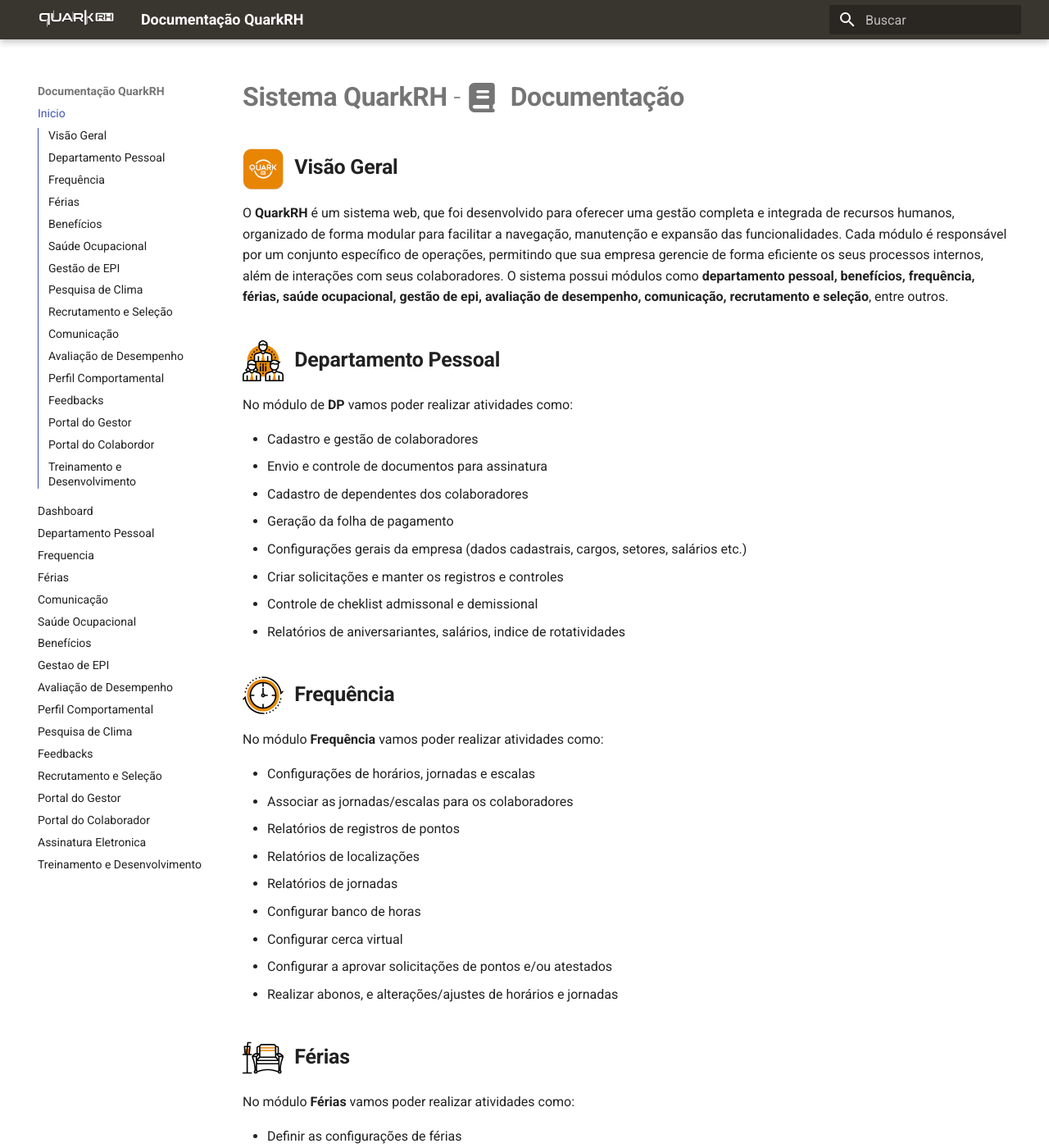
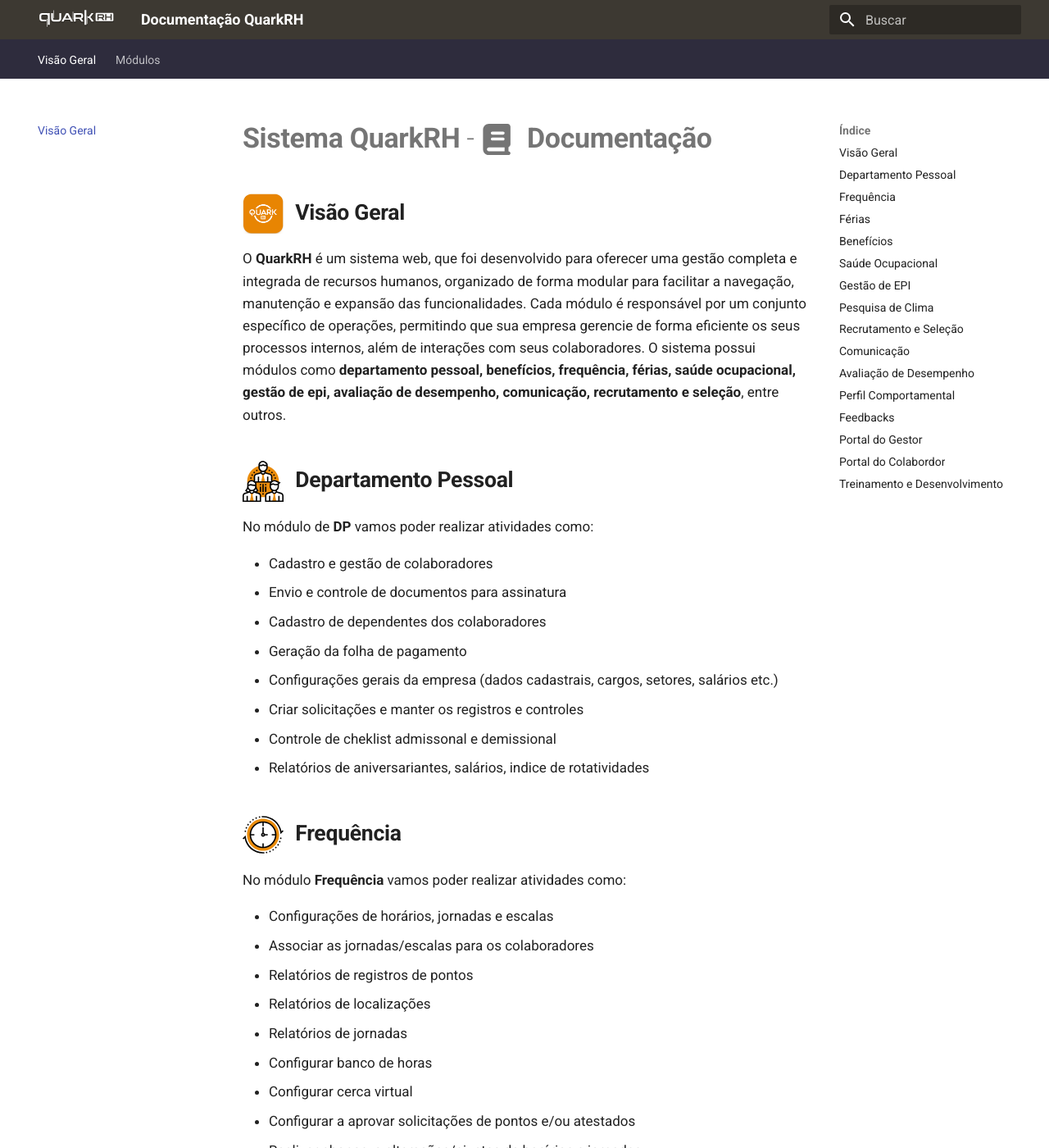
Before and after one commit to SaraivaMelo/documentacao, an MkDocs documentation site: the page built from docs/index.md, in a window 1280 px wide and 1400 px high. Shown: the whole window at 82% size. Built offline with MkDocs 1.6.1 and Material for MkDocs 9.7.7, drawn with Linux system fonts in a browser that asks for light colours.

Commit message:
Ajustado a tela inicial e inicado o módulo DP

```diff
--- a/docs/assets/css/default.css
+++ b/docs/assets/css/default.css
@@ -1,6 +1,33 @@
 .md-header {
-  background-color: #39352F;
+  background-color: #3D3932;
 }
+
+.md-tabs {
+  background-color: #2e2c3d;
+}
+
+.md-typeset {
+  font-size: 17px;
+}
+
+/* Aplica um tamanho de fonte padronizado para todos os tipos de admonitions */
+.md-typeset .admonition,
+.md-typeset details {
+  font-size: 16px; /* Altere para o tamanho desejado */
+}
+
+
+/* Cor dos textos das abas */
+.md-tabs__link {
+  color: white;
+}
+
+/* Cor da aba ativa (opcional, para destacar) */
+.md-tabs__link--active {
+  color: #EA8C0C;
+  font-weight: bold;
+}
+
 .icon_default_size{
   width: 50px;
   height: 50px;
--- a/docs/assets/css/tables.css
+++ b/docs/assets/css/tables.css
@@ -1,3 +1,4 @@
+
 /* Estiliza todas as tabelas */
 table {
     border-collapse: collapse;
--- a/mkdocs.yml
+++ b/mkdocs.yml
@@ -3,42 +3,51 @@ site_description: Documentação técnica do projeto
 
 theme:
   name: material
-  palette:
-    scheme: custom
-    primary: '#39352F'
-    accent: '#EA8C0C'
+  custom_dir: docs/assets
+  language: pt-BR
+
   logo: assets/img/logo.svg
   favicon: assets/img/logo.svg
-  custom_dir: docs/assets
 
-  language: pt-BR
+  palette:
+    scheme: default
+    primary: '#3D3932'
+    accent: '#EA8C0C'
+
   features:
-    - navigation.sections
+    - navigation.tabs
     - navigation.expand
     - navigation.instant
-    - toc.integrate
+    - content.code.annotate
+    - content.tabs.link
+
   icon:
     repo: fontawesome/brands/github
 
 nav:
-  - Inicio: 'index.md'
-  - Dashboard: 'dashboard.md'
-  - Departamento Pessoal: 'dp.md'
-  - Frequencia: 'frequencia.md'
-  - Férias: 'ferias.md'
-  - Comunicação: 'comunicacao.md'
-  - Saúde Ocupacional: 'so.md'
-  - Benefícios: 'beneficios.md'
-  - Gestao de EPI: 'epi.md'
-  - Avaliação de Desempenho: 'avaliacao.md'
-  - Perfil Comportamental: 'perfil.md'
-  - Pesquisa de Clima: 'pesquisa.md'
-  - Feedbacks: 'feedbacks.md'
-  - Recrutamento e Seleção: 'res.md'
-  - Portal do Gestor: 'gestor.md'
-  - Portal do Colaborador: 'colaborador.md'
-  - Assinatura Eletronica: 'sign.md'
-  - Treinamento e Desenvolvimento: 'ted.md'
+  - Visão Geral: 'index.md'
+  - Módulos:
+    - Departamento Pessoal:
+      - Dashboard: 'dashboard.md'
+      - Colaborador:
+        - Gerenciar: 'dp/colaborador/gerenciar.md'
+        - Ativar colaboradores em lote: 'dp/colaborador/ativar_lote.md'
+        - Documentos em lote: 'dp/colaborador/documento_lote.md'
+    - Frequencia: 'frequencia.md'
+    - Férias: 'ferias.md'
+    - Comunicação: 'comunicacao.md'
+    - Saúde Ocupacional: 'so.md'
+    - Benefícios: 'beneficios.md'
+    - Gestao de EPI: 'epi.md'
+    - Avaliação de Desempenho: 'avaliacao.md'
+    - Perfil Comportamental: 'perfil.md'
+    - Pesquisa de Clima: 'pesquisa.md'
+    - Feedbacks: 'feedbacks.md'
+    - Recrutamento e Seleção: 'res.md'
+    - Portal do Gestor: 'gestor.md'
+    - Portal do Colaborador: 'colaborador.md'
+    - Assinatura Eletronica: 'sign.md'
+    - Treinamento e Desenvolvimento: 'ted.md'
 
 plugins:
   - search
@@ -49,6 +58,18 @@ extra_css:
   - assets/css/default.css
 
 markdown_extensions:
+  - toc:
+      permalink: true
   - pymdownx.emoji:
       emoji_index: !!python/name:material.extensions.emoji.twemoji
       emoji_generator: !!python/name:material.extensions.emoji.to_svg
+  - pymdownx.highlight
+  - pymdownx.inlinehilite
+  - pymdownx.superfences
+  - pymdownx.details
+  - pymdownx.tabbed:
+      alternate_style: true
+  - pymdownx.keys
+  - admonition
+  - footnotes
+  - attr_list
```
Also changed, not shown: docs/dp/colaborador/ativar_lote.md (added, +1 -0 lines), docs/dp/colaborador/documento_lote.md (added, +1 -0 lines), docs/dp/colaborador/gerenciar.md (added, +81 -0 lines), docs/dp/faq/faq_colaborador.md (added, +3 -0 lines), docs/tables/dp/table_filtros_p1.md (added, +15 -0 lines), docs/tables/dp/table_filtros_p2.md (added, +21 -0 lines), docs/assets/img/dp/gerenciar/cadastrar_colaborador.png (added), docs/assets/img/dp/gerenciar/criar_novo.png (added), docs/assets/img/dp/gerenciar/dados_de_acesso.png (added), docs/assets/img/dp/gerenciar/filtros_p1.png (added), docs/assets/img/dp/gerenciar/filtros_p2.png (added), docs/assets/img/dp/gerenciar/flag_experiencia.png (added).
